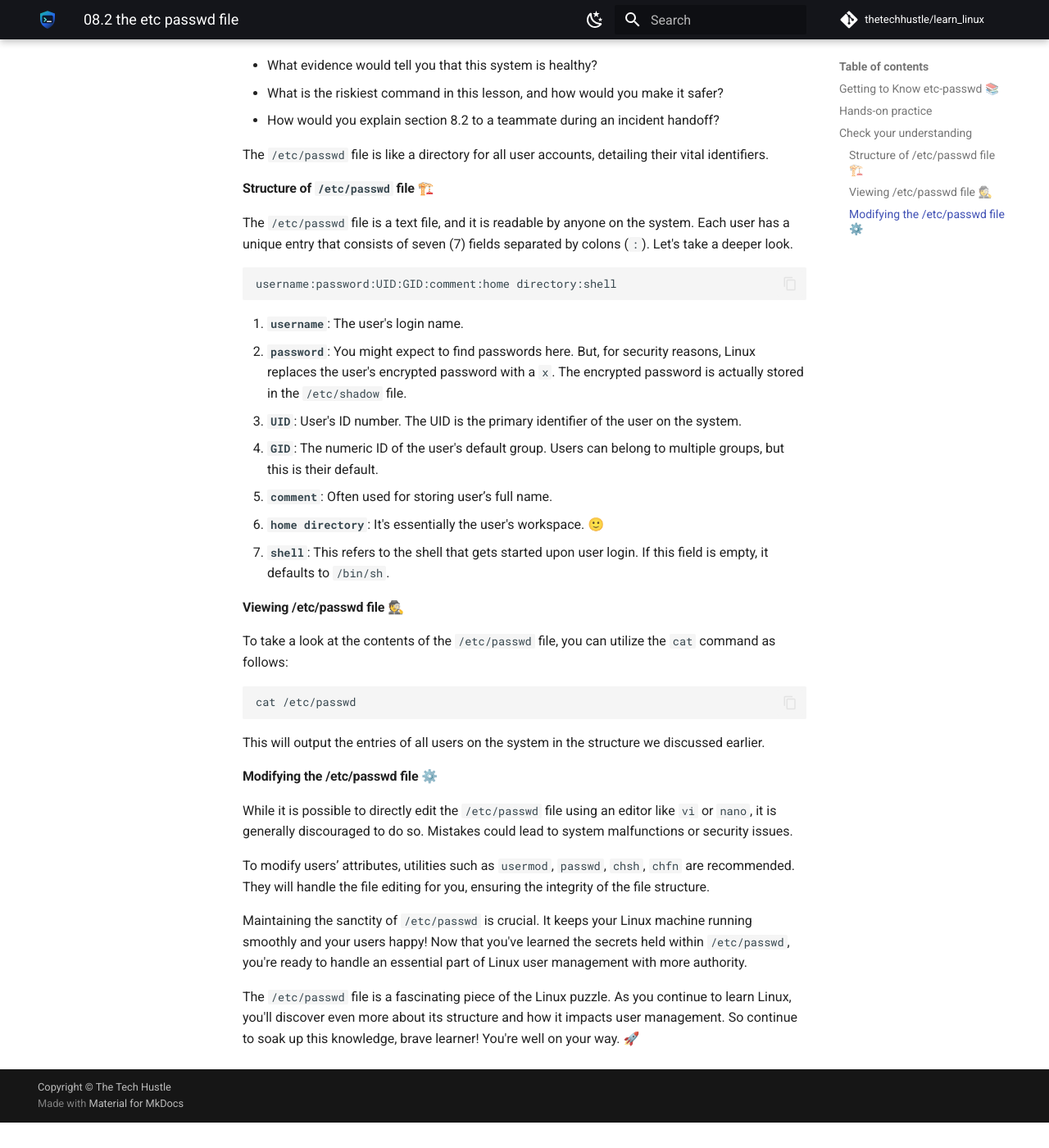
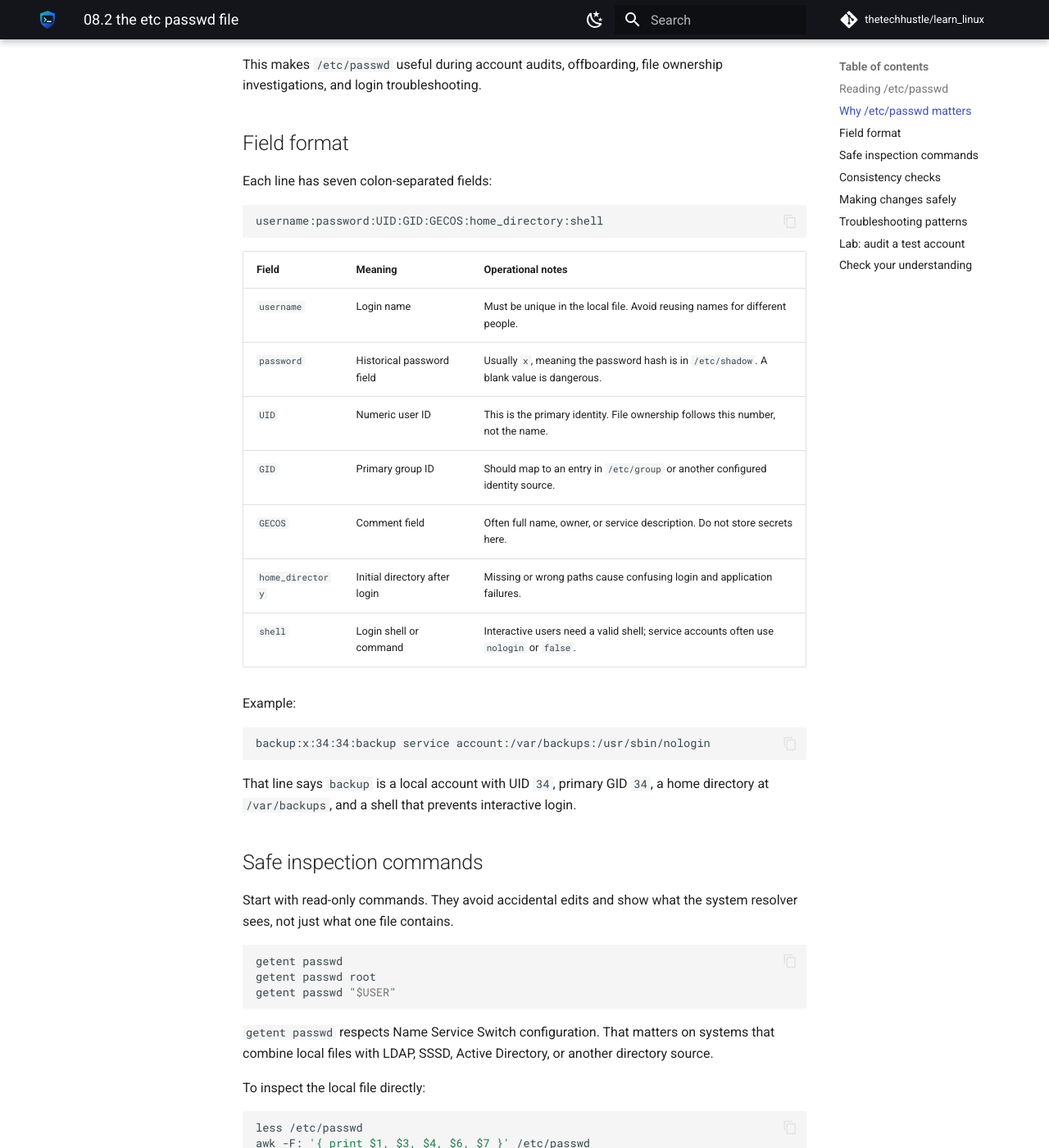
Before and after one commit to thetechhustle/learn_linux, an MkDocs documentation site: the page built from docs/lessons/08_user_management/08.2_the_-etc-passwd_file.md, in a window 1280 px wide and 1400 px high, scrolled down 972 px. Shown: the whole window at 82% size. Built offline with MkDocs 1.6.1 and Material for MkDocs 9.7.7, drawn with Linux system fonts in a browser that asks for light colours; comment, search, counter and statistics services are not loaded; before the commit the page ends 2341 px from its top, so only the background shows below that; some of the changed text lies outside the part shown.

Commit message:
Improve Chapter 08 passwd lesson (#55)
Co-authored-by: Jules Ai <jules@Juless-Air.ts.net lan>

````diff
--- a/docs/lessons/08_user_management/08.2_the_-etc-passwd_file.md
+++ b/docs/lessons/08_user_management/08.2_the_-etc-passwd_file.md
@@ -1,68 +1,211 @@
-### Getting to Know etc-passwd 📚
+### Reading `/etc/passwd`
 
-
+The `/etc/passwd` file is the local account directory that many tools consult
+when they need to translate a login name into numeric identity, home directory,
+and login shell information. It does not normally store password hashes on
+modern Linux systems; those live in `/etc/shadow`, which is readable only by
+privileged users.
 
 !!! abstract "What you will learn"
-    - Explain where **Getting to Know etc-passwd 📚** fits in day-to-day Linux operations.
-    - Use current Linux tooling to inspect, change, and verify the relevant system behavior.
-    - Connect the concept to a real operational scenario: a departing teammate whose access must be removed without losing evidence.
+    - Explain what each `/etc/passwd` field means and why the UID/GID fields matter more than the display name.
+    - Inspect local account records without exposing secrets or editing system files directly.
+    - Validate account-file consistency with purpose-built tools before and after a user-management change.
 
-!!! example "Field story"
-    Imagine a departing teammate whose access must be removed without losing evidence. Your job is not to memorize a command; it is to build a short evidence trail, choose a low-risk change, and prove whether the system improved.
+!!! warning "Do not hand-edit account databases casually"
+    A malformed `/etc/passwd` entry can break logins, ownership lookups, service
+    accounts, and automation. Prefer `useradd`, `usermod`, `userdel`, `chsh`,
+    and `chfn`. If direct repair is unavoidable, use `vipw`, keep a root shell
+    open, and validate with `pwck` before closing your recovery path.
 
-!!! success "Operator principle"
-    Treat accounts as lifecycle objects: create, audit, disable, archive, and remove deliberately.
+## Why `/etc/passwd` matters
 
-## Hands-on practice
+Every file owner and running process is ultimately identified by numeric IDs.
+Names are the readable labels that administrators use, but the kernel tracks
+UIDs and GIDs. The account database connects those pieces:
 
-Run these on a disposable VM, container, or lab machine unless the lesson explicitly says otherwise.
+- A username maps to a UID.
+- A UID maps back to a username for tools such as `ls`, `ps`, and `find`.
+- A primary GID points to the account's default group.
+- A home directory tells login sessions where the user's files should start.
+- A shell defines the command interpreter or non-login program started at login.
 
-1. Inspect the current state with a read-only command related to this topic.
-2. Save the command and output in a short lab note.
-3. Make one reversible change or simulate the change in a sandbox.
-4. Re-run the inspection and explain what changed.
+This makes `/etc/passwd` useful during account audits, offboarding, file
+ownership investigations, and login troubleshooting.
+
+## Field format
+
+Each line has seven colon-separated fields:
+
+```text
+username:password:UID:GID:GECOS:home_directory:shell
+```
+
+| Field | Meaning | Operational notes |
+| --- | --- | --- |
+| `username` | Login name | Must be unique in the local file. Avoid reusing names for different people. |
+| `password` | Historical password field | Usually `x`, meaning the password hash is in `/etc/shadow`. A blank value is dangerous. |
+| `UID` | Numeric user ID | This is the primary identity. File ownership follows this number, not the name. |
+| `GID` | Primary group ID | Should map to an entry in `/etc/group` or another configured identity source. |
+| `GECOS` | Comment field | Often full name, owner, or service description. Do not store secrets here. |
+| `home_directory` | Initial directory after login | Missing or wrong paths cause confusing login and application failures. |
+| `shell` | Login shell or command | Interactive users need a valid shell; service accounts often use `nologin` or `false`. |
+
+Example:
+
+```text
+backup:x:34:34:backup service account:/var/backups:/usr/sbin/nologin
+```
+
+That line says `backup` is a local account with UID `34`, primary GID `34`, a
+home directory at `/var/backups`, and a shell that prevents interactive login.
+
+## Safe inspection commands
+
+Start with read-only commands. They avoid accidental edits and show what the
+system resolver sees, not just what one file contains.
+
+```bash
+getent passwd
+getent passwd root
+getent passwd "$USER"
+```
+
+`getent passwd` respects Name Service Switch configuration. That matters on
+systems that combine local files with LDAP, SSSD, Active Directory, or another
+directory source.
+
+To inspect the local file directly:
+
+```bash
+less /etc/passwd
+awk -F: '{ print $1, $3, $4, $6, $7 }' /etc/passwd
+```
+
+To find accounts that can start an interactive shell:
+
+```bash
+awk -F: '$7 !~ /(false|nologin)$/ { print $1 ":" $7 }' /etc/passwd
+```
+
+To connect an account to file ownership:
+
+```bash
+id alice
+find /home -xdev -uid "$(id -u alice)" -ls
+```
+
+Run ownership searches carefully on production systems. Large filesystems can
+make broad `find /` commands slow and noisy.
+
+## Consistency checks
+
+Use account-aware validators before assuming a file is healthy:
+
+```bash
+sudo pwck -r
+sudo grpck -r
+```
+
+The `-r` flag asks for read-only checking. These commands can identify malformed
+entries, missing home directories, invalid shells, or group inconsistencies
+without applying repairs.
+
+Other useful checks:
+
+```bash
+getent group "$(id -g alice)"
+getent passwd | awk -F: '{ print $3 }' | sort -n | uniq -d
+getent passwd | awk -F: '$3 == 0 { print }'
+```
+
+Duplicate UIDs and extra UID `0` accounts deserve immediate review. UID `0` is
+root-equivalent, regardless of the username printed in the first field.
+
+## Making changes safely
+
+Use account tools instead of editing `/etc/passwd` directly:
+
+```bash
+sudo usermod -c "Alice Rivera" alice
+sudo usermod -d /home/alice -m alice
+sudo chsh -s /bin/bash alice
+sudo usermod -s /usr/sbin/nologin old-service
+```
+
+Before changing an account, capture evidence:
+
+```bash
+getent passwd alice
+id alice
+sudo pwck -r
+```
+
+After the change, repeat the same checks and compare the result. If the account
+owns files, confirm ownership still matches the intended UID:
+
+```bash
+find /home/alice -xdev -not -user alice -ls
+```
+
+When disabling a person or service account, changing the shell is only one
+control. Also review passwords, SSH keys, sudo rights, group membership,
+running processes, cron jobs, systemd timers, and application-level access.
+
+## Troubleshooting patterns
+
+- **`ls` shows numeric owners**: the UID has no matching name in the configured account sources. Check `getent passwd <uid>` and recent account deletion or directory-service outages.
+- **A user lands in `/` or cannot create files after login**: inspect the home-directory field, directory existence, ownership, and permissions.
+- **Login fails after a shell change**: confirm the shell path exists and is listed in `/etc/shells` when the service requires it.
+- **A service account can log in interactively**: set a non-login shell if interactive access is not required, then confirm the service still starts.
+- **Two names map to one UID**: treat this as an identity and audit problem unless it is a deliberate, documented exception.
+
+## Lab: audit a test account
+
+Run this only on a disposable VM or lab container.
+
+1. Create a test account:
+
+   ```bash
+   sudo useradd -m -c "Lab User" lab-passwd
+   ```
+
+2. Capture its account evidence:
+
+   ```bash
+   getent passwd lab-passwd
+   id lab-passwd
+   sudo pwck -r
+   ```
+
+3. Change its comment and login shell with account tools:
+
+   ```bash
+   sudo usermod -c "Lab User - disabled" lab-passwd
+   sudo usermod -s /usr/sbin/nologin lab-passwd
+   ```
+
+4. Verify the exact fields that changed:
+
+   ```bash
+   getent passwd lab-passwd
+   ```
+
+5. Remove the test account and its home directory:
+
+   ```bash
+   sudo userdel -r lab-passwd
+   ```
+
+6. Confirm the account is gone:
+
+   ```bash
+   ! getent passwd lab-passwd
+   ```
 
 ## Check your understanding
 
-- What evidence would tell you that this system is healthy?
-- What is the riskiest command in this lesson, and how would you make it safer?
-- How would you explain section 8.2 to a teammate during an incident handoff?
-
-
-The `/etc/passwd` file is like a directory for all user accounts, detailing their vital identifiers.
-
-#### Structure of `/etc/passwd` file 🏗️
-
-The `/etc/passwd` file is a text file, and it is readable by anyone on the system. Each user has a unique entry that consists of seven (7) fields separated by colons (`:`). Let's take a deeper look.
-
-```
-username:password:UID:GID:comment:home directory:shell
-```
-
-1. **`username`**: The user's login name.
-2. **`password`**: You might expect to find passwords here. But, for security reasons, Linux replaces the user's encrypted password with a `x`. The encrypted password is actually stored in the `/etc/shadow` file.
-3. **`UID`**: User's ID number. The UID is the primary identifier of the user on the system.
-4. **`GID`**: The numeric ID of the user's default group. Users can belong to multiple groups, but this is their default.
-5. **`comment`**: Often used for storing user’s full name.
-6. **`home directory`**: It's essentially the user's workspace. 🙂
-7. **`shell`**: This refers to the shell that gets started upon user login. If this field is empty, it defaults to `/bin/sh`.
-
-#### Viewing /etc/passwd file 🕵️
-
-To take a look at the contents of the `/etc/passwd` file, you can utilize the `cat` command as follows:
-
-```bash
-cat /etc/passwd
-```
-
-This will output the entries of all users on the system in the structure we discussed earlier.
-
-#### Modifying the /etc/passwd file ⚙️
-
-While it is possible to directly edit the `/etc/passwd` file using an editor like `vi` or `nano`, it is generally discouraged to do so. Mistakes could lead to system malfunctions or security issues.
-
-To modify users’ attributes, utilities such as `usermod`, `passwd`, `chsh`, `chfn` are recommended. They will handle the file editing for you, ensuring the integrity of the file structure.
-
-Maintaining the sanctity of `/etc/passwd` is crucial. It keeps your Linux machine running smoothly and your users happy! Now that you've learned the secrets held within `/etc/passwd`, you're ready to handle an essential part of Linux user management with more authority.
-
-The `/etc/passwd` file is a fascinating piece of the Linux puzzle. As you continue to learn Linux, you'll discover even more about its structure and how it impacts user management. So continue to soak up this knowledge, brave learner! You're well on your way. 🚀
+- Why is the UID more important than the username during file-ownership investigations?
+- Why should `getent passwd` be preferred over `cat /etc/passwd` on systems with centralized identity?
+- What evidence would you collect before changing a departing teammate's shell to `nologin`?
+- What makes a second UID `0` account dangerous?
+- When would `vipw` be safer than opening `/etc/passwd` in a normal editor?
````
